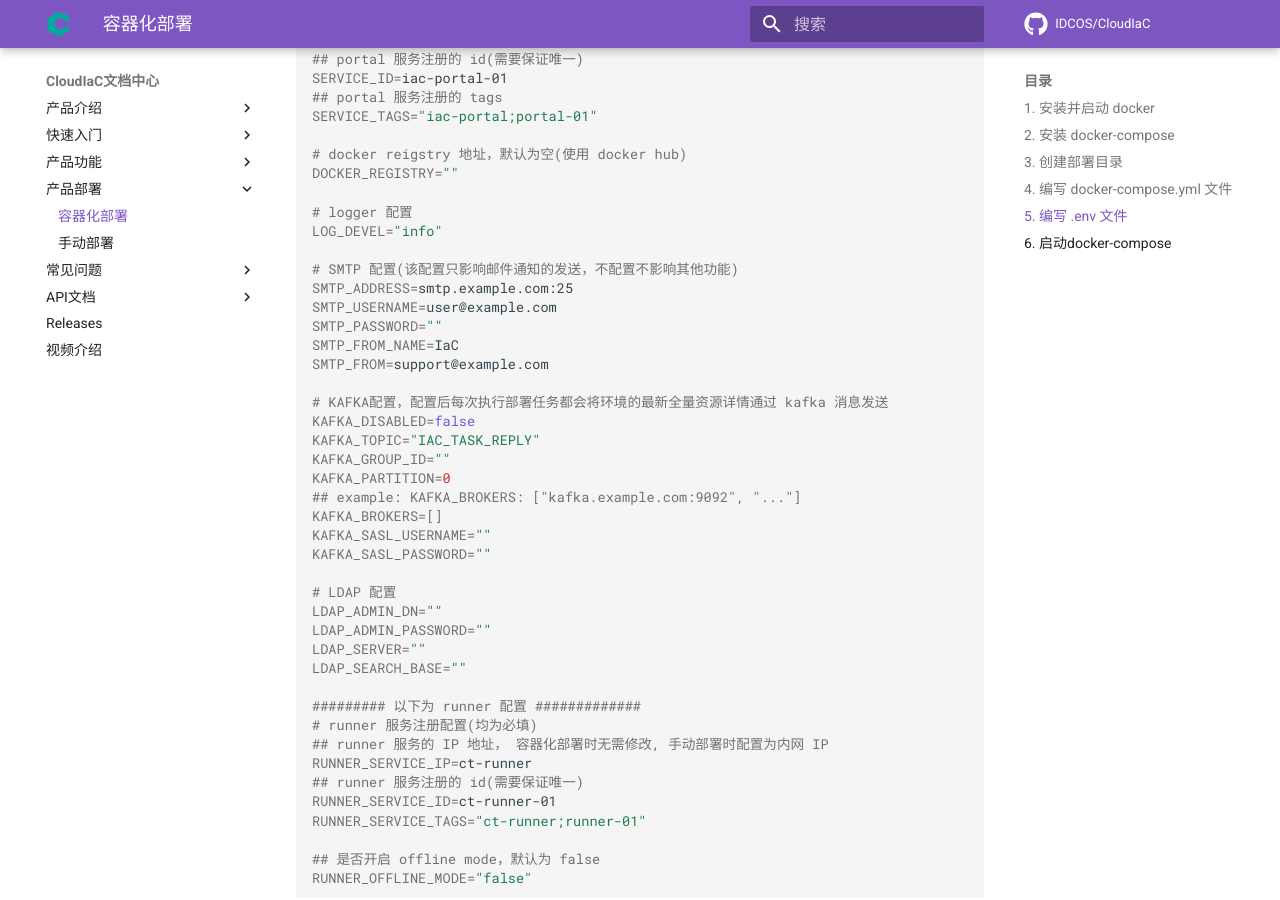
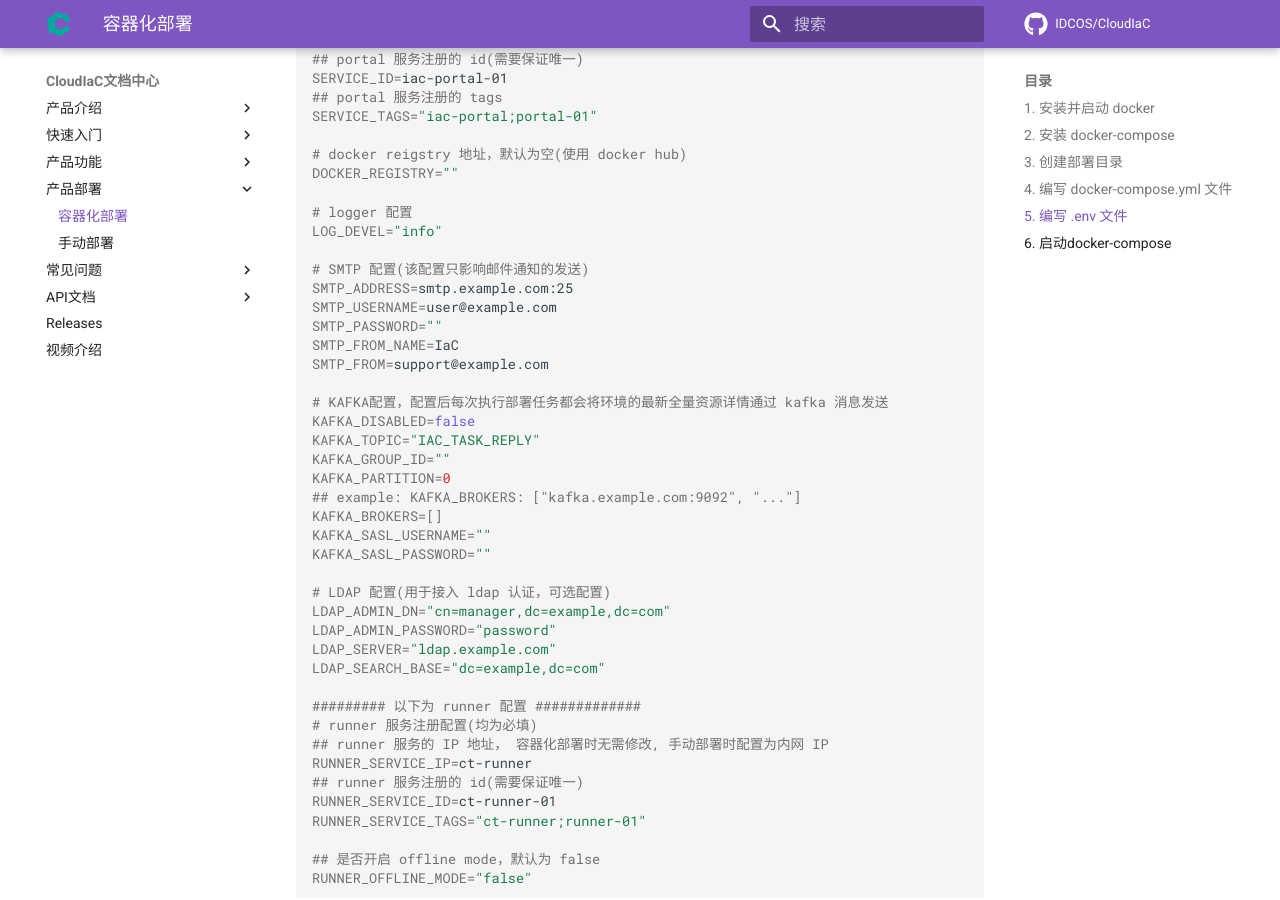
Before and after one commit to idcos/cloudiac, an MkDocs documentation site: the page built from docs/mkdocs/product-deploy/container.md, in a window 1280 px wide and 900 px high, scrolled down 3132 px. Built offline with MkDocs 1.6.1 and Material for MkDocs 9.7.7, drawn with Linux system fonts in a browser that asks for light colours; comment, search, counter and statistics services are not loaded; the version menu is left out.

```diff
--- a/docs/mkdocs/product-deploy/container.md
+++ b/docs/mkdocs/product-deploy/container.md
@@ -164,7 +164,7 @@
 # logger 配置
 LOG_DEVEL="info"
 
-# SMTP 配置(该配置只影响邮件通知的发送，不配置不影响其他功能)
+# SMTP 配置(该配置只影响邮件通知的发送)
 SMTP_ADDRESS=smtp.example.com:25
 SMTP_USERNAME=user@example.com
 SMTP_PASSWORD=""
@@ -181,11 +181,11 @@
 KAFKA_SASL_USERNAME=""
 KAFKA_SASL_PASSWORD=""
 
-# LDAP 配置
-LDAP_ADMIN_DN=""
-LDAP_ADMIN_PASSWORD=""
-LDAP_SERVER=""
-LDAP_SEARCH_BASE=""
+# LDAP 配置(用于接入 ldap 认证，可选配置)
+LDAP_ADMIN_DN="cn=manager,dc=example,dc=com"
+LDAP_ADMIN_PASSWORD="password"
+LDAP_SERVER="ldap.example.com"
+LDAP_SEARCH_BASE="dc=example,dc=com"
 
 ######### 以下为 runner 配置 #############
 # runner 服务注册配置(均为必填)
```
Also changed, not shown: 3 other files.
